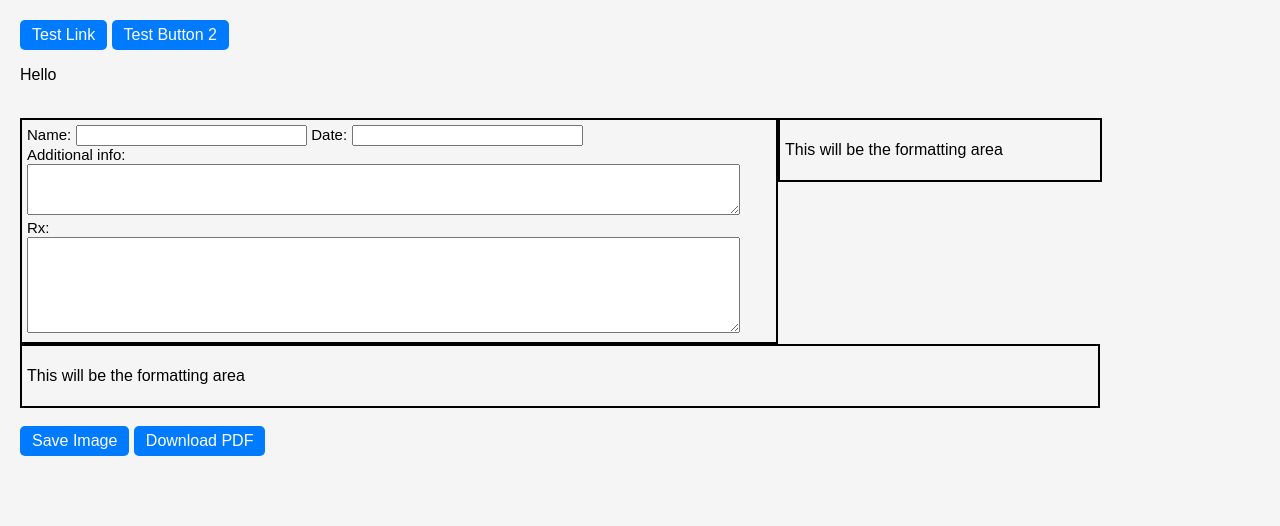
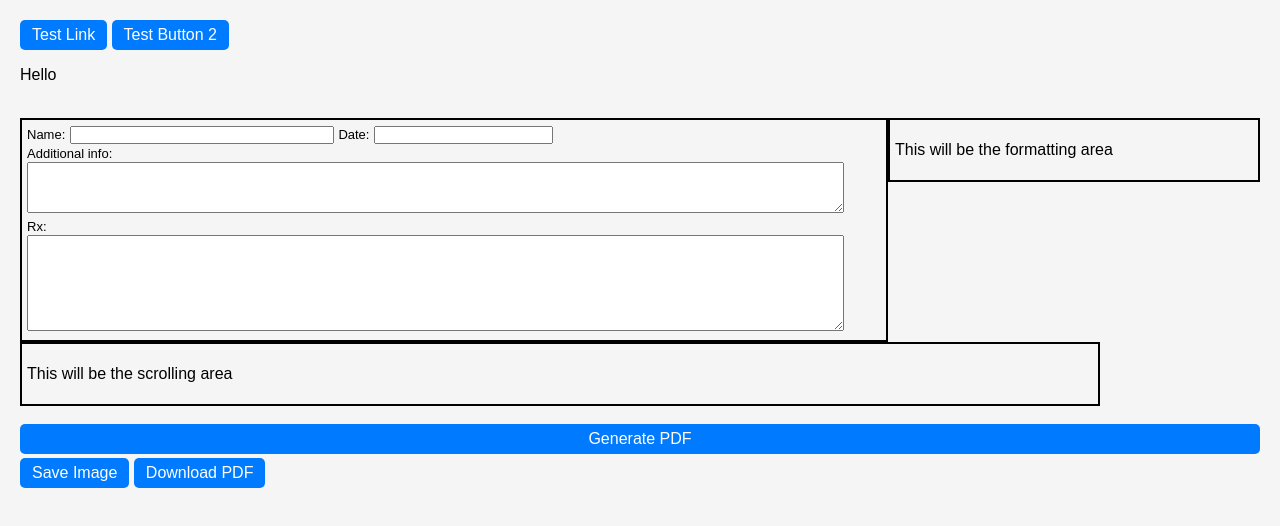
Before and after one commit to teddYiXiong/PrescriptionGenerator, a plain HTML site: page index.html in a window 1280 px wide. Drawn offline with Linux system fonts and the light colour scheme.

Commit message:
Input Area Stylized, Generate PDF Button Added

```diff
--- a/css/style.css
+++ b/css/style.css
@@ -7,42 +7,43 @@ body {
 
 /* Text Area */
 
-div.inputTextArea {
+div.inputArea { /* Main Block */
   width: 100%;
   overflow: auto;
 }
 
-div.inputTextArea div {
-  border: 2px solid;
-  float: left;
-  padding: 5px;
-}
-
-div.inputText label {
-  font-size: 15px;
-}
-
-div.inputText input {
-  width: 30%;
-}
-
-div.inputText textarea {
-  width: 95%;
-}
-
-div.inputArea {
+div.inputTextArea { /* Main Text Block */
   width: 100%;
   overflow: auto;
 }
 
-div.scrollArea {
+div.inputTextArea div { /* Inner Blocks */
+  border: 2px solid;
+  float: left;
+  padding: 5px;
+  box-sizing: border-box;
+}
+
+div.inputText label { /* Labels */
+  font-size: 13px;
+}
+
+div.inputText input { /* Input */
+  font-size: 11px;
+}
+
+div.inputText textarea { /* Input textarea */
+  width: 95%;
+}
+
+div.scrollArea { /* Main Scroll Block */
   width: 86%;
   border: 2px solid;
   padding: 5px;
 }
 
 
-/* Button Styles */
+/* Button Area */
 button {
     background: #007bff;
     color: white;
@@ -60,3 +61,8 @@ button:hover {
 .hidden {
     display: none;
 }
+
+#generatePdfButton {
+    width: 100%;
+    margin-bottom: 4px;
+}
--- a/index.html
+++ b/index.html
@@ -29,11 +29,11 @@
 
   <div class="inputArea">
     <div class="inputTextArea">
-      <div class="inputText" style="width: 60%;">
+      <div class="inputText" style="width: 70%;">
         <label for="name">Name:</label>
-        <input type="text" name="name"></input>
+        <input id="nameInput" type="text" name="name" style="width: 30%;"></input>
         <label for="date">Date:</label>
-        <input type="text" name="date"></input>
+        <input id="dateInput" type="text" name="date" style="width: 20%;"></input>
           <br>
         <label for="between">Additional info:</label>
           <br>
@@ -43,16 +43,18 @@
           <br>
         <textarea name="rx" rows="6" cols="40"></textarea>
       </div>
-      <div class="formatText" style="width: 25%;">
+      <div class="formatText" style="width: 30%;">
         <p>This will be the formatting area</p>
       </div>
     </div>
   <div class="scrollArea">
-    <p>This will be the formatting area</p>
+    <p>This will be the scrolling area</p>
   </div>
   </div>
    <br>
 
+  <button id="generatePdfButton">Generate PDF</button>
+   <br>
   <button id="saveImgButton">Save Image</button>
   <button id="downloadButton">Download PDF</button>
 
--- a/sw.js
+++ b/sw.js
@@ -9,8 +9,7 @@ const ASSETS = [
   '/js/pdf.min.mjs',
   '/js/pdf.worker.min.mjs',
   '/images/rxpad/RxPad_2025.pdf',
-  '/images/icons/icon-192.png',
-
+  '/images/icons/icon-192.png'
 ];
 
 self.addEventListener('install', (event) => {
```
